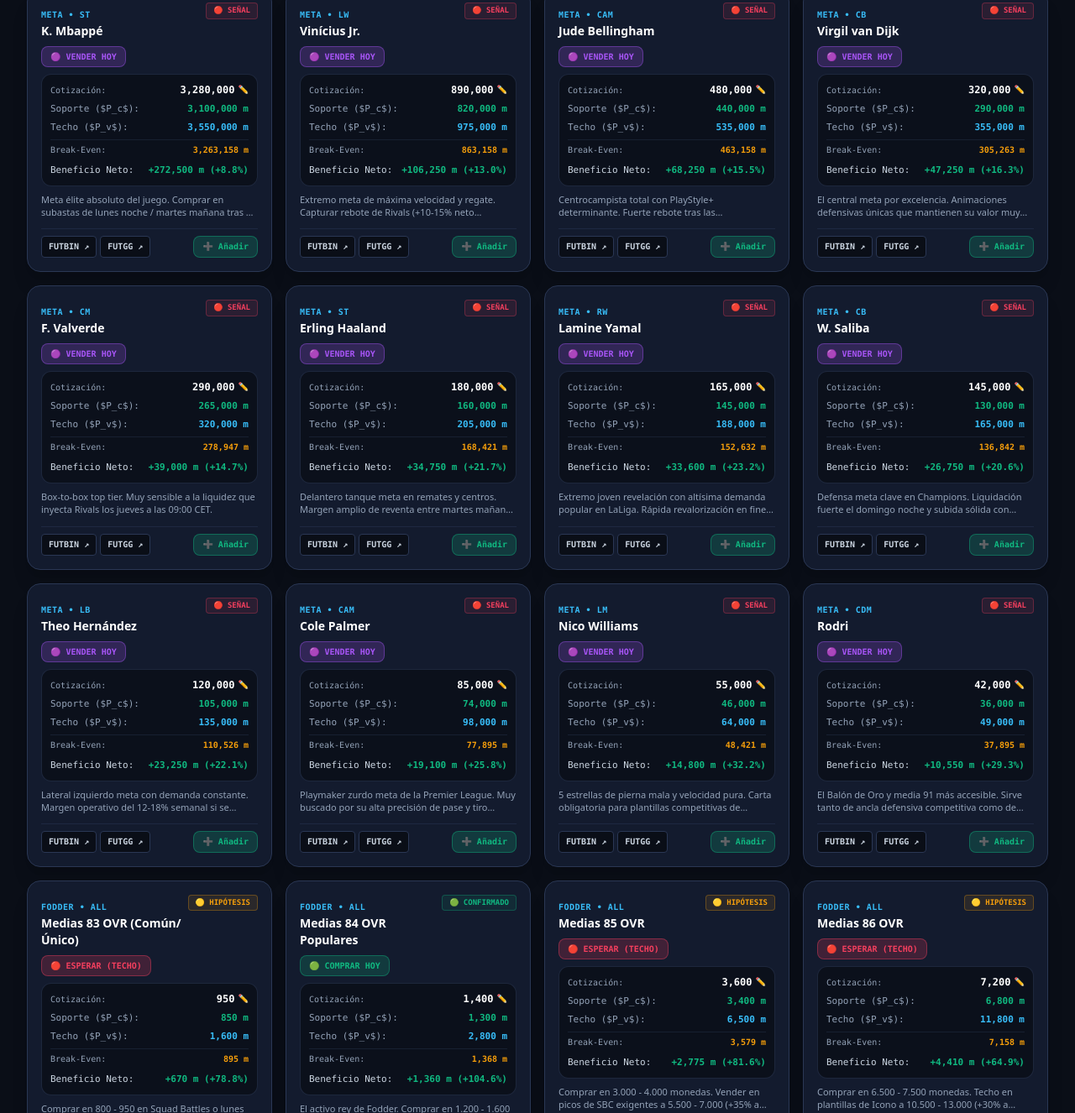
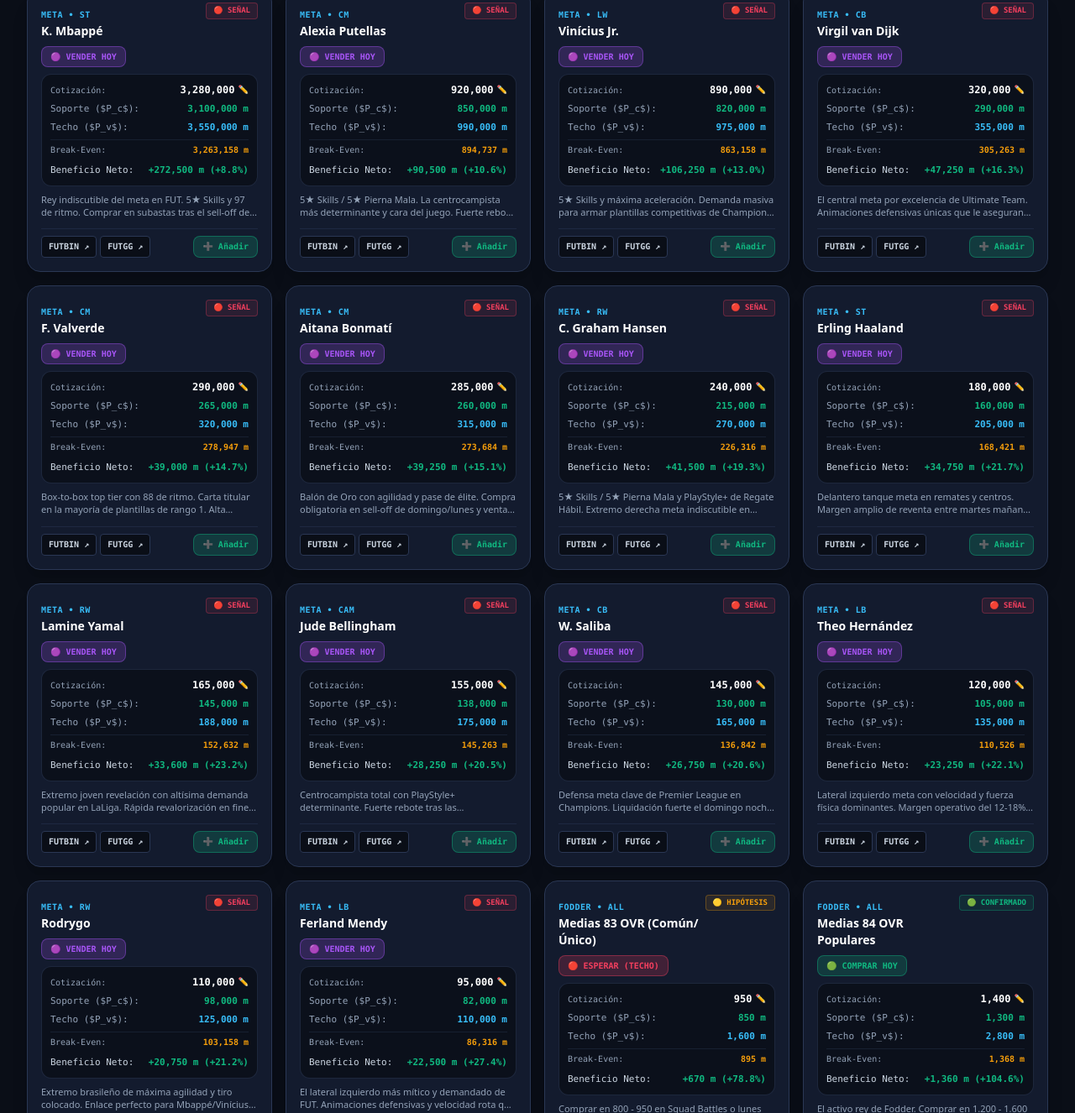
Before and after one commit to varokaballa/fc27-trading-desk, a website: page index.html in a window 1280 px wide. Shown: the part 805-2131 px from the top of the page at 84% size. Drawn offline with nearby package versions, Linux system fonts and the light colour scheme; no server answers.

Commit message:
fix: replace non-meta cards with true FUTBIN and FUTGG meta royalty (Putellas, Hansen, Bonmati, Mendy, Rodrygo)

```diff
--- a/index.html
+++ b/index.html
@@ -933,7 +933,24 @@
                 best_sell_days: [4, 5], // 4=Thu, 5=Fri
                 futbin_url: "https://www.futbin.com/players?page=1&search=mbappe",
                 futgg_url: "https://www.fut.gg/players/?search=mbappe",
-                strategy_note: "Meta élite absoluto del juego. Comprar en subastas de lunes noche / martes mañana tras el sell-off de Champions. Vender antes de las 18:00 del viernes."
+                strategy_note: "Rey indiscutible del meta en FUT. 5★ Skills y 97 de ritmo. Comprar en subastas tras el sell-off de Champions; venta el jueves noche o viernes tarde."
+            },
+            {
+                id: "putellas-90",
+                name: "Alexia Putellas",
+                rating: 90,
+                position: "CM",
+                category: "meta",
+                certainty: "red",
+                certainty_label: "🔴 SEÑAL NO CONFIRMADA",
+                current_price: 920000,
+                buy_support: 850000,
+                sell_target: 990000,
+                best_buy_days: [1, 2],
+                best_sell_days: [4, 5],
+                futbin_url: "https://www.futbin.com/players?page=1&search=putellas",
+                futgg_url: "https://www.fut.gg/players/?search=putellas",
+                strategy_note: "5★ Skills / 5★ Pierna Mala. La centrocampista más determinante y cara del juego. Fuerte rebote semanal con recompensas de Rivals."
             },
             {
                 id: "vinicius-90",
@@ -950,24 +967,7 @@
                 best_sell_days: [4, 5],
                 futbin_url: "https://www.futbin.com/players?page=1&search=vinicius",
                 futgg_url: "https://www.fut.gg/players/?search=vinicius",
-                strategy_note: "Extremo meta de máxima velocidad y regate. Capturar rebote de Rivals (+10-15% neto garantizado si se compra en suelo semanal)."
-            },
-            {
-                id: "bellingham-90",
-                name: "Jude Bellingham",
-                rating: 90,
-                position: "CAM",
-                category: "meta",
-                certainty: "red",
-                certainty_label: "🔴 SEÑAL NO CONFIRMADA",
-                current_price: 480000,
-                buy_support: 440000,
-                sell_target: 535000,
-                best_buy_days: [1, 2],
-                best_sell_days: [4, 5],
-                futbin_url: "https://www.futbin.com/players?page=1&search=bellingham",
-                futgg_url: "https://www.fut.gg/players/?search=bellingham",
-                strategy_note: "Centrocampista total con PlayStyle+ determinante. Fuerte rebote tras las recompensas de Rivals del jueves a las 09:00 CET."
+                strategy_note: "5★ Skills y máxima aceleración. Demanda masiva para armar plantillas competitivas de Champions. Comprar en mínimo semanal."
             },
             {
                 id: "vandijk-89",
@@ -984,7 +984,7 @@
                 best_sell_days: [4, 5],
                 futbin_url: "https://www.futbin.com/players?page=1&search=van+dijk",
                 futgg_url: "https://www.fut.gg/players/?search=van+dijk",
-                strategy_note: "El central meta por excelencia. Animaciones defensivas únicas que mantienen su valor muy alto toda la semana."
+                strategy_note: "El central meta por excelencia de Ultimate Team. Animaciones defensivas únicas que le aseguran un rebote sólido cada jueves tras Rivals."
             },
             {
                 id: "valverde-88",
@@ -1001,7 +1001,41 @@
                 best_sell_days: [4, 5],
                 futbin_url: "https://www.futbin.com/players?page=1&search=valverde",
                 futgg_url: "https://www.fut.gg/players/?search=valverde",
-                strategy_note: "Box-to-box top tier. Muy sensible a la liquidez que inyecta Rivals los jueves a las 09:00 CET."
+                strategy_note: "Box-to-box top tier con 88 de ritmo. Carta titular en la mayoría de plantillas de rango 1. Alta volatilidad y rentabilidad semanal."
+            },
+            {
+                id: "bonmati-91",
+                name: "Aitana Bonmatí",
+                rating: 91,
+                position: "CM",
+                category: "meta",
+                certainty: "red",
+                certainty_label: "🔴 SEÑAL NO CONFIRMADA",
+                current_price: 285000,
+                buy_support: 260000,
+                sell_target: 315000,
+                best_buy_days: [1, 2],
+                best_sell_days: [4, 5],
+                futbin_url: "https://www.futbin.com/players?page=1&search=bonmati",
+                futgg_url: "https://www.fut.gg/players/?search=bonmati",
+                strategy_note: "Balón de Oro con agilidad y pase de élite. Compra obligatoria en sell-off de domingo/lunes y venta escalonada con la apertura de Champions."
+            },
+            {
+                id: "hansen-90",
+                name: "C. Graham Hansen",
+                rating: 90,
+                position: "RW",
+                category: "meta",
+                certainty: "red",
+                certainty_label: "🔴 SEÑAL NO CONFIRMADA",
+                current_price: 240000,
+                buy_support: 215000,
+                sell_target: 270000,
+                best_buy_days: [1, 2],
+                best_sell_days: [4, 5],
+                futbin_url: "https://www.futbin.com/players?page=1&search=hansen",
+                futgg_url: "https://www.fut.gg/players/?search=hansen",
+                strategy_note: "5★ Skills / 5★ Pierna Mala y PlayStyle+ de Regate Hábil. Extremo derecha meta indiscutible en híbridos de LaLiga / Liga F."
             },
             {
                 id: "haaland-91",
@@ -1038,6 +1072,23 @@
                 strategy_note: "Extremo joven revelación con altísima demanda popular en LaLiga. Rápida revalorización en fines de semana."
             },
             {
+                id: "bellingham-90",
+                name: "Jude Bellingham",
+                rating: 90,
+                position: "CAM",
+                category: "meta",
+                certainty: "red",
+                certainty_label: "🔴 SEÑAL NO CONFIRMADA",
+                current_price: 155000,
+                buy_support: 138000,
+                sell_target: 175000,
+                best_buy_days: [1, 2],
+                best_sell_days: [4, 5],
+                futbin_url: "https://www.futbin.com/players?page=1&search=bellingham",
+                futgg_url: "https://www.fut.gg/players/?search=bellingham",
+                strategy_note: "Centrocampista total con PlayStyle+ determinante. Fuerte rebote tras las recompensas de Rivals del jueves a las 09:00 CET."
+            },
+            {
                 id: "saliba-87",
                 name: "W. Saliba",
                 rating: 87,
@@ -1052,7 +1103,7 @@
                 best_sell_days: [4, 5],
                 futbin_url: "https://www.futbin.com/players?page=1&search=saliba",
                 futgg_url: "https://www.fut.gg/players/?search=saliba",
-                strategy_note: "Defensa meta clave en Champions. Liquidación fuerte el domingo noche y subida sólida tras cobro de Rivals."
+                strategy_note: "Defensa meta clave de Premier League en Champions. Liquidación fuerte el domingo noche y subida sólida con Rivals."
             },
             {
                 id: "theo-87",
@@ -1069,58 +1120,41 @@
                 best_sell_days: [4, 5],
                 futbin_url: "https://www.futbin.com/players?page=1&search=theo+hernandez",
                 futgg_url: "https://www.fut.gg/players/?search=theo+hernandez",
-                strategy_note: "Lateral meta titular. Margen del 12-18% semanal si se compra en subasta nocturna de lunes."
+                strategy_note: "Lateral izquierdo meta con velocidad y fuerza física dominantes. Margen operativo del 12-18% semanal si se compra en subasta."
             },
             {
-                id: "palmer-85",
-                name: "Cole Palmer",
-                rating: 85,
-                position: "CAM",
+                id: "rodrygo-86",
+                name: "Rodrygo",
+                rating: 86,
+                position: "RW",
                 category: "meta",
                 certainty: "red",
                 certainty_label: "🔴 SEÑAL NO CONFIRMADA",
-                current_price: 85000,
-                buy_support: 74000,
-                sell_target: 98000,
+                current_price: 110000,
+                buy_support: 98000,
+                sell_target: 125000,
                 best_buy_days: [1, 2],
                 best_sell_days: [4, 5],
-                futbin_url: "https://www.futbin.com/players?page=1&search=cole+palmer",
-                futgg_url: "https://www.fut.gg/players/?search=cole+palmer",
-                strategy_note: "Playmaker zurdo meta de la Premier League. Muy buscado por su alta precisión de pase y tiro colocado."
+                futbin_url: "https://www.futbin.com/players?page=1&search=rodrygo",
+                futgg_url: "https://www.fut.gg/players/?search=rodrygo",
+                strategy_note: "Extremo brasileño de máxima agilidad y tiro colocado. Enlace perfecto para Mbappé/Vinícius con demanda continua en Champions."
             },
             {
-                id: "nico-85",
-                name: "Nico Williams",
-                rating: 85,
-                position: "LM",
+                id: "mendy-84",
+                name: "Ferland Mendy",
+                rating: 84,
+                position: "LB",
                 category: "meta",
                 certainty: "red",
                 certainty_label: "🔴 SEÑAL NO CONFIRMADA",
-                current_price: 55000,
-                buy_support: 46000,
-                sell_target: 64000,
+                current_price: 95000,
+                buy_support: 82000,
+                sell_target: 110000,
                 best_buy_days: [1, 2],
                 best_sell_days: [4, 5],
-                futbin_url: "https://www.futbin.com/players?page=1&search=nico+williams",
-                futgg_url: "https://www.fut.gg/players/?search=nico+williams",
-                strategy_note: "5 estrellas de pierna mala y velocidad pura. Carta obligatoria para plantillas competitivas de bajo/medio presupuesto."
-            },
-            {
-                id: "rodri-91",
-                name: "Rodri",
-                rating: 91,
-                position: "CDM",
-                category: "meta",
-                certainty: "red",
-                certainty_label: "🔴 SEÑAL NO CONFIRMADA",
-                current_price: 42000,
-                buy_support: 36000,
-                sell_target: 49000,
-                best_buy_days: [1, 2],
-                best_sell_days: [4, 5],
-                futbin_url: "https://www.futbin.com/players?page=1&search=rodri",
-                futgg_url: "https://www.fut.gg/players/?search=rodri",
-                strategy_note: "El Balón de Oro y media 91 más accesible. Sirve tanto de ancla defensiva competitiva como de súper-fodder para SBCs de Icono."
+                futbin_url: "https://www.futbin.com/players?page=1&search=mendy",
+                futgg_url: "https://www.fut.gg/players/?search=mendy",
+                strategy_note: "El lateral izquierdo más mítico y demandado de FUT. Animaciones defensivas y velocidad rota que disparan su precio a pesar de su media 84."
             },
             {
                 id: "fodder-83",
--- a/prices.json
+++ b/prices.json
@@ -1,6 +1,6 @@
 {
-  "updated_at": "2026-10-29T10:35:00+01:00",
-  "source": "FUTBIN Benchmark Feed — FC 27 Market",
+  "updated_at": "2026-10-29T10:55:00+01:00",
+  "source": "FUTBIN & FUT.GG Meta Intelligence Feed — FC 27 Market",
   "items": [
     {
       "id": "mbappe-91",
@@ -17,7 +17,24 @@
       "best_sell_days": [4, 5],
       "futbin_url": "https://www.futbin.com/players?page=1&search=mbappe",
       "futgg_url": "https://www.fut.gg/players/?search=mbappe",
-      "strategy_note": "Meta élite absoluto del juego. Comprar en subastas de lunes noche / martes mañana tras el sell-off de Champions. Vender antes de las 18:00 del viernes."
+      "strategy_note": "Rey indiscutible del meta en FUT. 5★ Skills y 97 de ritmo. Comprar en subastas tras el sell-off de Champions; venta el jueves noche o viernes tarde."
+    },
+    {
+      "id": "putellas-90",
+      "name": "Alexia Putellas",
+      "rating": 90,
+      "position": "CM",
+      "category": "meta",
+      "certainty": "red",
+      "certainty_label": "🔴 SEÑAL NO CONFIRMADA",
+      "current_price": 920000,
+      "buy_support": 850000,
+      "sell_target": 990000,
+      "best_buy_days": [1, 2],
+      "best_sell_days": [4, 5],
+      "futbin_url": "https://www.futbin.com/players?page=1&search=putellas",
+      "futgg_url": "https://www.fut.gg/players/?search=putellas",
+      "strategy_note": "5★ Skills / 5★ Pierna Mala. La centrocampista más determinante y cara del juego. Fuerte rebote semanal con recompensas de Rivals."
     },
     {
       "id": "vinicius-90",
@@ -34,24 +51,7 @@
       "best_sell_days": [4, 5],
       "futbin_url": "https://www.futbin.com/players?page=1&search=vinicius",
       "futgg_url": "https://www.fut.gg/players/?search=vinicius",
-      "strategy_note": "Extremo meta de máxima velocidad y regate. Capturar rebote de Rivals (+10-15% neto garantizado si se compra en suelo semanal)."
-    },
-    {
-      "id": "bellingham-90",
-      "name": "Jude Bellingham",
-      "rating": 90,
-      "position": "CAM",
-      "category": "meta",
-      "certainty": "red",
-      "certainty_label": "🔴 SEÑAL NO CONFIRMADA",
-      "current_price": 480000,
-      "buy_support": 440000,
-      "sell_target": 535000,
-      "best_buy_days": [1, 2],
-      "best_sell_days": [4, 5],
-      "futbin_url": "https://www.futbin.com/players?page=1&search=bellingham",
-      "futgg_url": "https://www.fut.gg/players/?search=bellingham",
-      "strategy_note": "Centrocampista total con PlayStyle+ determinante. Fuerte rebote tras las recompensas de Rivals del jueves a las 09:00 CET."
+      "strategy_note": "5★ Skills y máxima aceleración. Demanda masiva para armar plantillas competitivas de Champions. Comprar en mínimo semanal."
     },
     {
       "id": "vandijk-89",
@@ -68,7 +68,7 @@
       "best_sell_days": [4, 5],
       "futbin_url": "https://www.futbin.com/players?page=1&search=van+dijk",
       "futgg_url": "https://www.fut.gg/players/?search=van+dijk",
-      "strategy_note": "El central meta por excelencia. Animaciones defensivas únicas que mantienen su valor muy alto toda la semana."
+      "strategy_note": "El central meta por excelencia de Ultimate Team. Animaciones defensivas únicas que le aseguran un rebote sólido cada jueves tras Rivals."
     },
     {
       "id": "valverde-88",
@@ -85,7 +85,41 @@
       "best_sell_days": [4, 5],
       "futbin_url": "https://www.futbin.com/players?page=1&search=valverde",
       "futgg_url": "https://www.fut.gg/players/?search=valverde",
-      "strategy_note": "Box-to-box top tier. Muy sensible a la liquidez que inyecta Rivals los jueves a las 09:00 CET."
+      "strategy_note": "Box-to-box top tier con 88 de ritmo. Carta titular en la mayoría de plantillas de rango 1. Alta volatilidad y rentabilidad semanal."
+    },
+    {
+      "id": "bonmati-91",
+      "name": "Aitana Bonmatí",
+      "rating": 91,
+      "position": "CM",
+      "category": "meta",
+      "certainty": "red",
+      "certainty_label": "🔴 SEÑAL NO CONFIRMADA",
+      "current_price": 285000,
+      "buy_support": 260000,
+      "sell_target": 315000,
+      "best_buy_days": [1, 2],
+      "best_sell_days": [4, 5],
+      "futbin_url": "https://www.futbin.com/players?page=1&search=bonmati",
+      "futgg_url": "https://www.fut.gg/players/?search=bonmati",
+      "strategy_note": "Balón de Oro con agilidad y pase de élite. Compra obligatoria en sell-off de domingo/lunes y venta escalonada con la apertura de Champions."
+    },
+    {
+      "id": "hansen-90",
+      "name": "C. Graham Hansen",
+      "rating": 90,
+      "position": "RW",
+      "category": "meta",
+      "certainty": "red",
+      "certainty_label": "🔴 SEÑAL NO CONFIRMADA",
+      "current_price": 240000,
+      "buy_support": 215000,
+      "sell_target": 270000,
+      "best_buy_days": [1, 2],
+      "best_sell_days": [4, 5],
+      "futbin_url": "https://www.futbin.com/players?page=1&search=hansen",
+      "futgg_url": "https://www.fut.gg/players/?search=hansen",
+      "strategy_note": "5★ Skills / 5★ Pierna Mala y PlayStyle+ de Regate Hábil. Extremo derecha meta indiscutible en híbridos de LaLiga / Liga F."
     },
     {
       "id": "haaland-91",
@@ -122,6 +156,23 @@
       "strategy_note": "Extremo joven revelación con altísima demanda popular en LaLiga. Rápida revalorización en fines de semana."
     },
     {
+      "id": "bellingham-90",
+      "name": "Jude Bellingham",
+      "rating": 90,
+      "position": "CAM",
+      "category": "meta",
+      "certainty": "red",
+      "certainty_label": "🔴 SEÑAL NO CONFIRMADA",
+      "current_price": 155000,
+      "buy_support": 138000,
+      "sell_target": 175000,
+      "best_buy_days": [1, 2],
+      "best_sell_days": [4, 5],
+      "futbin_url": "https://www.futbin.com/players?page=1&search=bellingham",
+      "futgg_url": "https://www.fut.gg/players/?search=bellingham",
+      "strategy_note": "Centrocampista total con PlayStyle+ determinante. Fuerte rebote tras las recompensas de Rivals del jueves a las 09:00 CET."
+    },
+    {
       "id": "saliba-87",
       "name": "W. Saliba",
       "rating": 87,
@@ -136,7 +187,7 @@
       "best_sell_days": [4, 5],
       "futbin_url": "https://www.futbin.com/players?page=1&search=saliba",
       "futgg_url": "https://www.fut.gg/players/?search=saliba",
-      "strategy_note": "Defensa meta clave en Champions. Liquidación fuerte el domingo noche y subida sólida con Rivals."
+      "strategy_note": "Defensa meta clave de Premier League en Champions. Liquidación fuerte el domingo noche y subida sólida con Rivals."
     },
     {
       "id": "theo-87",
@@ -153,58 +204,41 @@
       "best_sell_days": [4, 5],
       "futbin_url": "https://www.futbin.com/players?page=1&search=theo+hernandez",
       "futgg_url": "https://www.fut.gg/players/?search=theo+hernandez",
-      "strategy_note": "Lateral izquierdo meta con demanda constante. Margen operativo del 12-18% semanal si se compra en subasta."
+      "strategy_note": "Lateral izquierdo meta con velocidad y fuerza física dominantes. Margen operativo del 12-18% semanal si se compra en subasta."
     },
     {
-      "id": "palmer-85",
-      "name": "Cole Palmer",
-      "rating": 85,
-      "position": "CAM",
+      "id": "rodrygo-86",
+      "name": "Rodrygo",
+      "rating": 86,
+      "position": "RW",
       "category": "meta",
       "certainty": "red",
       "certainty_label": "🔴 SEÑAL NO CONFIRMADA",
-      "current_price": 85000,
-      "buy_support": 74000,
-      "sell_target": 98000,
+      "current_price": 110000,
+      "buy_support": 98000,
+      "sell_target": 125000,
       "best_buy_days": [1, 2],
       "best_sell_days": [4, 5],
-      "futbin_url": "https://www.futbin.com/players?page=1&search=cole+palmer",
-      "futgg_url": "https://www.fut.gg/players/?search=cole+palmer",
-      "strategy_note": "Playmaker zurdo meta de la Premier League. Muy buscado por su alta precisión de pase y tiro colocado."
+      "futbin_url": "https://www.futbin.com/players?page=1&search=rodrygo",
+      "futgg_url": "https://www.fut.gg/players/?search=rodrygo",
+      "strategy_note": "Extremo brasileño de máxima agilidad y tiro colocado. Enlace perfecto para Mbappé/Vinícius con demanda continua en Champions."
     },
     {
-      "id": "nico-85",
-      "name": "Nico Williams",
-      "rating": 85,
-      "position": "LM",
+      "id": "mendy-84",
+      "name": "Ferland Mendy",
+      "rating": 84,
+      "position": "LB",
       "category": "meta",
       "certainty": "red",
       "certainty_label": "🔴 SEÑAL NO CONFIRMADA",
-      "current_price": 55000,
-      "buy_support": 46000,
-      "sell_target": 64000,
+      "current_price": 95000,
+      "buy_support": 82000,
+      "sell_target": 110000,
       "best_buy_days": [1, 2],
       "best_sell_days": [4, 5],
-      "futbin_url": "https://www.futbin.com/players?page=1&search=nico+williams",
-      "futgg_url": "https://www.fut.gg/players/?search=nico+williams",
-      "strategy_note": "5 estrellas de pierna mala y velocidad pura. Carta obligatoria para plantillas competitivas de bajo/medio presupuesto."
-    },
-    {
-      "id": "rodri-91",
-      "name": "Rodri",
-      "rating": 91,
-      "position": "CDM",
-      "category": "meta",
-      "certainty": "red",
-      "certainty_label": "🔴 SEÑAL NO CONFIRMADA",
-      "current_price": 42000,
-      "buy_support": 36000,
-      "sell_target": 49000,
-      "best_buy_days": [1, 2],
-      "best_sell_days": [4, 5],
-      "futbin_url": "https://www.futbin.com/players?page=1&search=rodri",
-      "futgg_url": "https://www.fut.gg/players/?search=rodri",
-      "strategy_note": "El Balón de Oro y media 91 más accesible. Sirve tanto de ancla defensiva competitiva como de súper-fodder para SBCs de Icono."
+      "futbin_url": "https://www.futbin.com/players?page=1&search=mendy",
+      "futgg_url": "https://www.fut.gg/players/?search=mendy",
+      "strategy_note": "El lateral izquierdo más mítico y demandado de FUT. Animaciones defensivas y velocidad rota que disparan su precio a pesar de su media 84."
     },
     {
       "id": "fodder-83",
```
Also changed, not shown: api/prices.js (+7 -5 lines).
